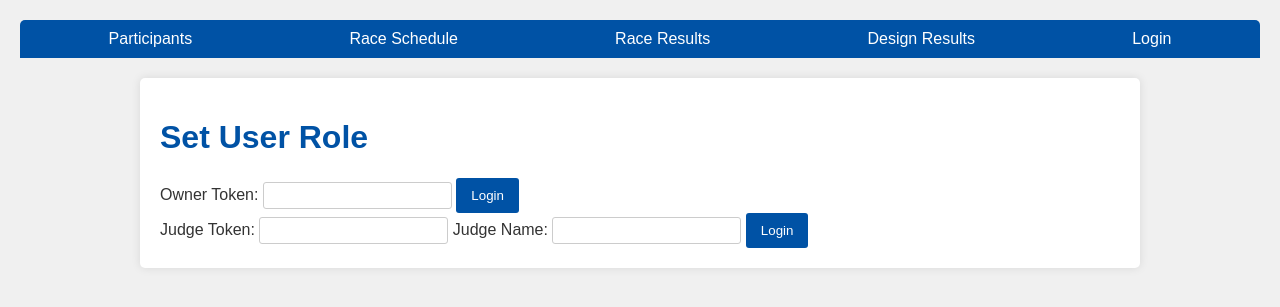
After one commit to meisjohn/RaceManager, a Flask app: page /login in a window 1280 px wide. The commit adds this page. Shown: the top 307 px of the page. Run offline with Flask 3, Linux system fonts and the light colour scheme.

Commit message:
Adding Owner and Judge login sessions

```diff
--- a/app.py
+++ b/app.py
@@ -1,15 +1,17 @@
 from ast import Num
-from flask import Flask, render_template, request, redirect, url_for, jsonify, Response, flash
+from flask import Flask, render_template, request, redirect, url_for, \
+    jsonify, Response, flash, session
 import itertools
 import json
 import os
+import os.path
 from enum import Enum
 import csv
 from io import StringIO
 import traceback
 import uuid
-from collections import defaultdict
 import secrets
+import qrcode
 
 
 app = Flask(__name__)
@@ -29,9 +31,20 @@ except FileNotFoundError:
         "Exhibition": "Exhibition"
     }
 
+try:
+    with open("auth_config.json", 'r') as f:
+        auth_config = json.load(f)
+except FileNotFoundError:
+    auth_config = {}
+
 NUM_LANES = 4
 
 DATA_FILE = "race_data.json"  # Define the filename for storing data
+
+class Role(Enum):
+    PUBLIC = 0
+    JUDGE = 1
+    OWNER = 2
 
 class Rounds(Enum):
     NONE = 0
@@ -110,6 +123,7 @@ initial_races_completed = {p:False for p in patrol_names}
 semi_final_races_completed = {p:False for p in patrol_names if p != "Exhibition"}
 designs = []
 judging_active = True
+judges = {}
 
 def load_data():
     try:
@@ -187,6 +201,76 @@ try:
 except Exception as e:
     print(f"Encountered exception loading saved data")
     traceback.print_exc()
+
+@app.route("/owner_login", methods=["POST"])
+def owner_login():
+    token = request.form.get("token")
+    if token == auth_config.get("owner_token"):
+        session["role"] = Role.OWNER.name
+        return redirect(url_for("index"))  # Redirect to owner's page
+    return render_template("login.html", error_message="Invalid token"), 401
+
+def generate_qr(url,id):
+
+    qr = qrcode.QRCode(box_size=10, border=4)
+    qr.add_data(url)
+    qr.make(fit=True)
+    image = qr.make_image()
+
+    filename = f"{id}.png"
+    file_path=os.path.join(os.curdir, "static", "qr", filename)
+    image.save(file_path)
+
+    return filename
+
+@app.route("/judge_login", methods=["POST"])
+def judge_login():
+    global judges
+    role = session.get('role')
+    token = request.form.get("token")
+    judge_name = request.form.get("judge_name", None)
+    if token == auth_config.get("judge_token"):
+        if judge_name not in judges:
+            if role and Role[role] == Role.OWNER:
+                id = uuid.uuid4().hex
+                judges[judge_name] = {}
+                judges[judge_name]['id'] = id
+                url = request.url_root.rstrip('/') + url_for("login", judge_token=token, judge_name=judge_name)
+                judges[judge_name]["qr"] = generate_qr(url, id )
+            else:
+                return render_template("login.html", error_message="Only the owner can create new Judge logins"), 403
+
+        # Owner can create judge roles, but isn't a judge
+        if (role and Role[role] != Role.OWNER) or not role:
+            session["role"] = Role.JUDGE.name
+            session["judge_name"] = judge_name
+            return redirect(url_for("judge_design"))  # Redirect to judge's page
+        else:
+            return redirect(url_for("login", judge_name=judge_name)) # Owner might be making multiple judges
+    return render_template("login.html", error_message="Invalid token"), 401
+
+@app.route("/logout")
+def logout():
+    session.pop("role", None)  # Remove the role from the session
+    session.pop("judge_name", None)
+    return redirect(url_for("index"))  # Or wherever you want to redirect
+
+@app.route("/login")
+def login():
+    role = session.get('role')
+    token = request.args.get("judge_token", None)
+    judge_name = request.args.get("judge_name", None)
+    if role and Role[role] == Role.OWNER and judge_name in judges:
+        judge_token = auth_config.get('judge_token')
+        judge_qr = url_for('static', filename=os.path.join('qr', judges[judge_name]['qr']))
+    else:
+        judge_qr = None
+        judge_token = token
+    if judge_name is not None:
+        return render_template("login.html", judge_name=judge_name, judge_token=judge_token, judge_qr=judge_qr)
+    else:
+        return render_template("login.html")
+
 
 @app.route("/", methods=["GET", "POST"])
 def index():
@@ -575,28 +659,33 @@ def get_best_time_race_number(participant):
 def judge_design():
     global designs
     global judging_active
-    if not judging_active:
-        return "Judging is closed.", 403  # Or redirect, or display a message
+
+    role = session.get('role', Role.PUBLIC.name)
+    judge_name = session.get('judge_name', None)
+    error_message = ""
 
     racers = {}
     for patrol in patrol_names:
         racers[patrol] = [p for p in participants if p.patrol == patrol]
 
-    if request.method == "POST":
-        judge_id = request.form.get("judge_id") # Get judge ID from the form
-        if not judge_id: # Generate one if not provided
-            judge_id = uuid.uuid4().hex
+    if not judging_active:
+        error_message = "Judging is closed."
+
+    if not error_message and Role[role] != Role.JUDGE:
+        error_message = "This page is only for authorized Judges, please log in."
+
+    if not error_message and request.method == "POST":
+        judge_id = judges[judge_name]['id']
 
         for p in participants:
-            rank = request.form.get(f"rank_{p.participant_id}")
-            if rank:
-                design = next((d for d in designs if d.participant == p), None)
-                if design:
-                    design.scores[judge_id] = int(rank)
+            rank = request.form.get(f"rank_{p.participant_id}", 0)
+            design = next((d for d in designs if d.participant == p), None)
+            if design:
+                design.scores[judge_id] = int(rank)
         save_data()
         return redirect(url_for("design_results"))
 
-    return render_template("judge_design.html", racers=racers, patrol_names=patrol_names)
+    return render_template("judge_design.html", racers=racers, patrol_names=patrol_names, judge_name=judge_name, error_message=error_message)
 
 @app.route("/close_judging")
 def close_judging():
@@ -775,6 +864,9 @@ def api_races():
 def api_designs():
     return jsonify([d.toJSON() for d in designs])
 
+@app.errorhandler(404)
+def page_not_found(e):
+    return render_template('404.html'), 404
 
 
 if __name__ == "__main__":
--- /dev/null
+++ b/auth_config.json
@@ -0,0 +1,4 @@
+{
+    "owner_token": "INSERT_OWNER_TOKEN",
+    "judge_token": "INSERT_JUDGE_TOKEN"
+}
--- a/templates/base.html
+++ b/templates/base.html
@@ -50,7 +50,7 @@
             border-radius: 3px;
         }
 
-        input[type="submit"] {
+        input[type="submit"], button.medium {
             background-color: #0052A5;
             color: white;
             padding: 10px 15px;
@@ -80,6 +80,10 @@
             box-shadow: 0 0 10px rgba(0, 0, 0, 0.1);
             border-radius: 5px;
         }
+        .container img {
+            object-fit: contain;
+        }
+
          nav {
             background-color: #0052A5; /* Trail Life blue */
             padding: 10px;
@@ -113,8 +117,15 @@
            /* ... (same as before) */
            margin-top: 20px; /* Add top margin to separate from nav */
         }
-        .error {
-            color: red;
+        .error-message {
+            background-color: #ffe6e6;
+            border: 2px solid #800000;
+            color: #800000;
+            padding: 10px;
+            margin: 10px 0;
+            border-radius: 5px;
+            font-weight: bold;
+            text-align: center;
         }
 
     </style>
@@ -131,8 +142,12 @@
             <li><a href="/">Participants</a></li>
             <li><a href="/schedule">Race Schedule</a></li>
             <li><a href="/display_results">Race Results</a></li>
-            <li><a href="/design_results">Design Results</a></li>  </ul>
-
+            <li><a href="/design_results">Design Results</a></li>
+            {% if session['role'] %}
+            <li><a href="/login">{{ session['role']|title }}: Manage Role</a></li>
+            {% else %}
+            <li><a href="/login">Login</a></li>
+            {% endif %}
         </ul>
     </nav>
     <div class="container">
--- /dev/null
+++ b/templates/login.html
@@ -0,0 +1,53 @@
+{% extends "base.html" %}
+{% block content %}
+
+    {% if error_message %}
+        <p class="error-message">{{error_message}}</p>
+    {% endif %}
+
+    {% if not session['role'] %}
+    <h1>Set User Role</h1>
+    <div>
+        <form method="POST" action="/owner_login">
+            <label for="token">Owner Token: </label>
+            <input type="text" name="token">
+            <input type="submit" value="Login">
+        </form>
+    </div>
+
+    {% endif %}
+
+    <div>
+    {% if session['role'] == "OWNER" %}
+     <h1>Add Judge</h1>
+    {% endif %}
+    {% if session['role'] != "JUDGE" %}
+        <form method="POST" action="/judge_login">
+            <label for="token">Judge Token: </label>
+            <input type="text" name="token" {%if judge_token %} value="{{judge_token}}"{% endif %}>
+            <label for="token">Judge Name: </label>
+            <input type="text" name="judge_name" {%if judge_name %} value="{{judge_name}}"{% endif %}>
+            {% if session['role'] == "OWNER" %}
+                <input type="submit" value="Add">
+            {% else %}
+                <input type="submit" value="Login">
+            {% endif %}
+        </form>
+    {% endif %}
+
+    {% if judge_qr %}
+        <h2>QR Code for {{judge_name}} </h2>
+        <img src="{{judge_qr}}">
+        <p></p>
+    {% endif %}
+
+    </div>
+
+    {% if session['role'] %}
+    <div>
+        <p></p>
+        <a href="/logout"><button class="medium">Logout</button></a>
+    </div>
+    {% endif %}
+
+{% endblock %}
--- a/templates/participant_times.html
+++ b/templates/participant_times.html
@@ -23,5 +23,6 @@
     {% endif %}
 
     <a href="/download_racer_data/{{ participant.car_number }}">Download Data</a>
+    <br>
     <a href="{{ url_for('index') }}">Back to Participant List</a>
 {% endblock %}
```
Also changed, not shown: templates/404.html (added, +8 -0 lines), templates/design_results.html (+17 -8 lines), templates/index.html (+12 -5 lines), templates/judge_design.html (+10 -2 lines), templates/results.html (+11 -11 lines), templates/schedule.html (+22 -18 lines), 2 other files. Lines whose indentation alone changed are shown as unchanged.
